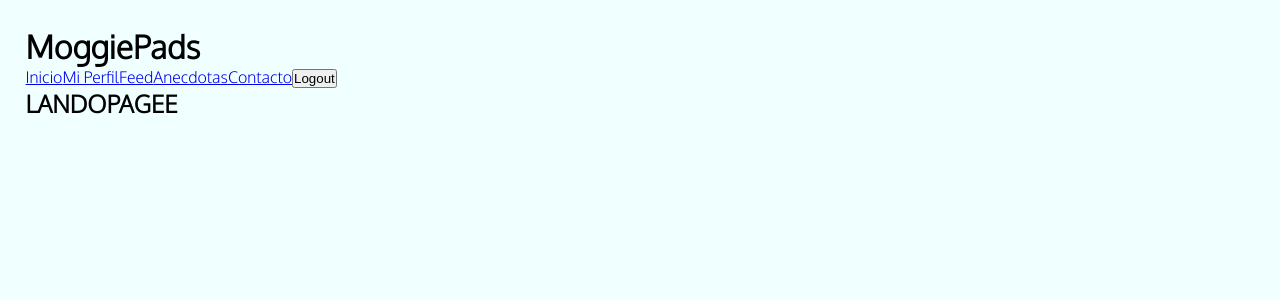
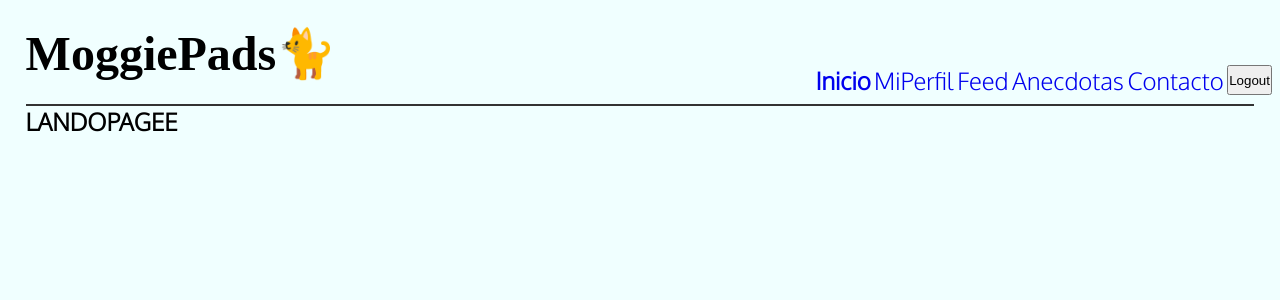
Before and after one commit to Patcire/MoggiePads, a React (Vite) app: page /login in a window 1280 px wide. Both pictures are taken after a click on the button "Entrar". Shown: the top 300 px of the page. Built offline with nearby package versions, Linux system fonts and the light colour scheme; a web font is replaced by a local one.

Commit message:
multicomponent header which includes navbar created

```diff
--- a/index.html
+++ b/index.html
@@ -8,7 +8,6 @@
     <title>MoggiePads</title>
   </head>
   <body>
-    <h1 class="web-name">MoggiePads</h1>
     <div id="root"></div>
     <script type="module" src="/src/main.jsx"></script>
   </body>
--- /dev/null
+++ b/src/components-multi/Header.jsx
@@ -0,0 +1,11 @@
+import Navbar from "../components/NavBar.jsx";
+
+const Header = () => {
+    return (
+        <section className={"header"}>
+            <h1 className="header-name">MoggiePads🐈</h1>
+            <Navbar></Navbar>
+        </section>
+    )
+}
+export default Header
--- a/src/components/NavBar.jsx
+++ b/src/components/NavBar.jsx
@@ -20,17 +20,17 @@ const Navbar = () => {
 
                 user ?
                     (
-                        <nav className={"navbar"}>
+                        <nav className={"header-navbar"}>
                             <NavLink to={"/"}>Inicio</NavLink>
-                            <NavLink to={"/profile"}>Mi Perfil</NavLink>
+                            <NavLink to={"/profile"}>MiPerfil</NavLink>
                             <NavLink to={"/feed"}>Feed</NavLink>
                             <NavLink to={"/anecdotes"}>Anecdotas</NavLink>
                             <NavLink to={"/contact"}>Contacto</NavLink>
-                            <button onClick={() => logOut()}>Logout</button>
+                            <button className={"logout"} onClick={() => logOut()}>Logout</button>
                         </nav>
 
                     ) : (
-                        <nav className={"navbar"}>
+                        <nav className={"header-navbar"}>
                             <NavLink to={"/"}>Inicio</NavLink>
                             <NavLink to={"/login"}>Login/Registro</NavLink>
                             <NavLink to={"/feed"}>Feed</NavLink>
--- a/src/layouts/LayoutRoot.jsx
+++ b/src/layouts/LayoutRoot.jsx
@@ -1,12 +1,12 @@
 
 import { Outlet } from 'react-router-dom'
-import Navbar from "../components/NavBar.jsx";
+import Header from "../components-multi/Header.jsx";
 
 
 const LayoutRoot = () => {
     return (
         <>
-            <Navbar></Navbar>
+            <Header></Header>
             < Outlet />
         </>
     )
```
Also changed, not shown: 1 other file (tests, documents, lock files or other folders).
